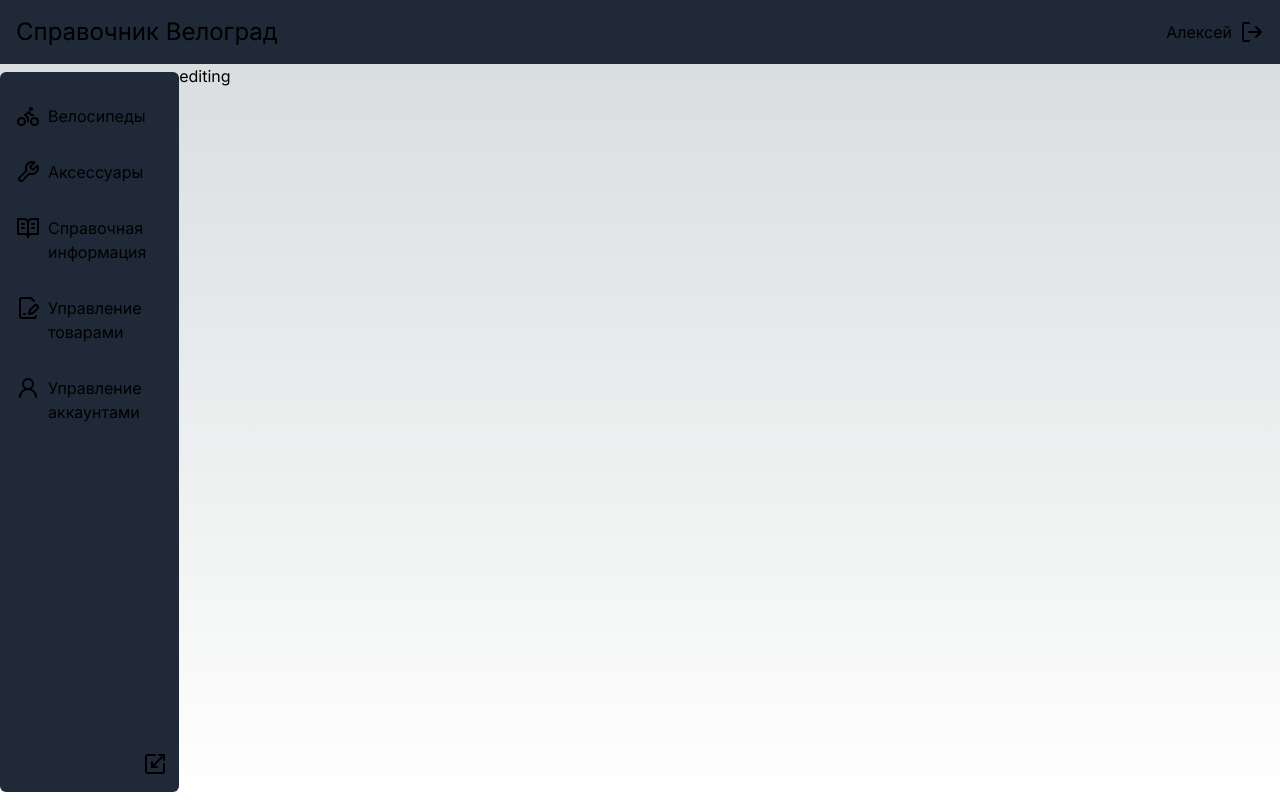
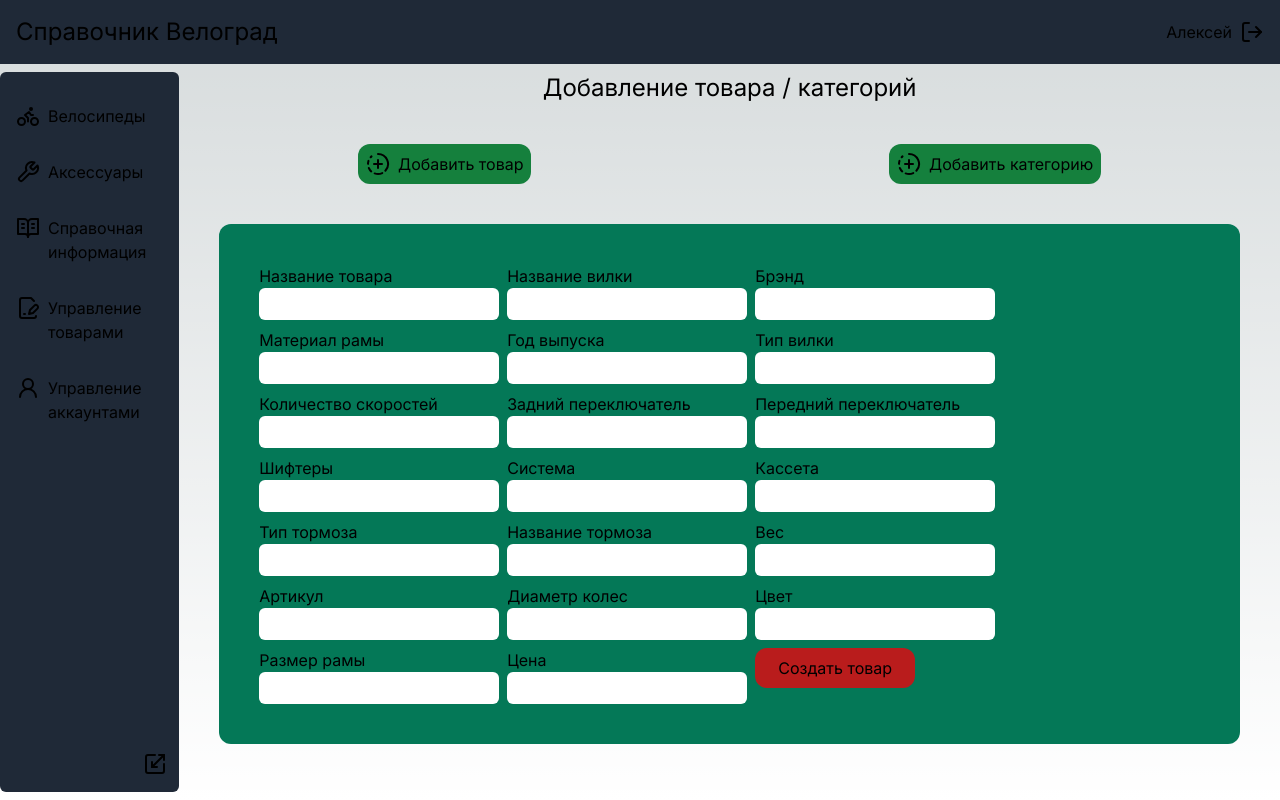
Before and after one commit to irandark/frontend-handbook-velograd, a Next.js app: page /editing in a window 1280 px wide. Built offline with nearby package versions, Linux system fonts and the light colour scheme.

Commit message:
fix product card, create form

```diff
--- a/package.json
+++ b/package.json
@@ -14,6 +14,7 @@
     "next": "14.1.0",
     "react": "^18",
     "react-dom": "^18",
+    "react-hook-form": "^7.50.1",
     "zustand": "^4.5.0"
   },
   "devDependencies": {
--- a/src/app/editing/page.tsx
+++ b/src/app/editing/page.tsx
@@ -1,7 +1,89 @@
+"use client";
+
+import { Tag } from "@/features/Tag";
+import { formFields } from "@/shared/lib/form-fields";
+import { CircleFadingPlus } from "lucide-react";
+import {
+    FieldErrors,
+    Path,
+    SubmitHandler,
+    UseFormRegister,
+    useForm,
+} from "react-hook-form";
+
+interface FormData {
+    name: string;
+    forkName: string;
+}
+
+type InputProps = {
+    title: string;
+    label: Path<FormData>;
+    register: UseFormRegister<FormData>;
+    required: boolean;
+};
+
 export default function Editing() {
+    const {
+        register,
+        handleSubmit,
+        formState: { errors },
+    } = useForm<FormData>();
+
+    const onSubmit: SubmitHandler<FormData> = (data) => {
+        console.log(data);
+    };
+
+    const Input = ({ title, label, register, required }: InputProps) => (
+        <div className="flex flex-col">
+            <label>{title}</label>
+            <input
+                {...register(label, { required })}
+                className="text-black w-60 rounded-md p-1"
+            />
+        </div>
+    );
     return (
         <div>
-            <h1>editing</h1>
+            <h1 className="text-2xl text-center mt-2">
+                Добавление товара / категорий
+            </h1>
+            <div className="flex justify-around mt-10">
+                <Tag
+                    className="flex gap-2 bg-green-700 p-2 rounded-xl hover:bg-green-900 cursor-pointer"
+                    iconLucide={<CircleFadingPlus />}
+                    name="Добавить товар"
+                />
+                <Tag
+                    className="flex gap-2 bg-green-700 p-2 rounded-xl hover:bg-green-900 cursor-pointer"
+                    iconLucide={<CircleFadingPlus />}
+                    name="Добавить категорию"
+                />
+            </div>
+
+            <form
+                onSubmit={handleSubmit(onSubmit)}
+                className="flex flex-wrap gap-2 m-10 p-10 bg-emerald-700 rounded-xl"
+            >
+                {/* FIXME: need correct types for formFields */}
+                {formFields.map(({ title, name, required }) => (
+                    <div key={title}>
+                        <Input
+                            title={title}
+                            label={name}
+                            register={register}
+                            required={required}
+                        />
+                        {errors[name] && <span>This field is required</span>}
+                    </div>
+                ))}
+                <button
+                    className="bg-red-700 p-2 rounded-xl hover:bg-red-900 cursor-pointer h-10 w-40"
+                    type="submit"
+                >
+                    Создать товар
+                </button>
+            </form>
         </div>
     );
 }
--- a/src/app/products/[categoryId]/page.tsx
+++ b/src/app/products/[categoryId]/page.tsx
@@ -4,6 +4,7 @@ import { Tag } from "@/features/Tag";
 import { useEffect, useState } from "react";
 import axios from "@/shared/api/axiosConfig";
 import { ProductCard } from "@/widgets/product-card";
+import { Product } from "@/widgets/product-card/ui/ProductCard";
 
 interface Subcategory {
     id: number;
@@ -23,8 +24,9 @@ export default function Products({
 
     const [activeSubcategoryId, setActiveSubcategoryId] = useState(0);
 
-    //FIXME: create type for products
-    const [products, setProducts] = useState<any[]>([]);
+    const [products, setProducts] = useState<Product[]>([]);
+
+    //BUG: не выбирается первый тэг по умлочанию и не отправляется запрос на сервер за товарами
 
     useEffect(() => {
         try {
@@ -35,7 +37,6 @@ export default function Products({
                 );
                 setActiveSubcategoryId(data[0].id);
                 setSubcategories(data);
-                getProducts(id);
             };
 
             getSubcategories(+categoryId);
@@ -49,11 +50,11 @@ export default function Products({
         getProducts(id);
     };
 
-    const getProducts = async (id: number) => {
+    const getProducts = async (subcategoryId: number) => {
         try {
             const { data } = await axios.post("products/filtered", {
-                categoryId: 1,
-                subcategoryIds: [2],
+                categoryId: +params.categoryId,
+                subcategoryIds: [subcategoryId],
                 orderDirection: "ASC",
             });
             setProducts(data);
@@ -61,6 +62,8 @@ export default function Products({
             console.log(error);
         }
     };
+
+    console.log("products page", products);
 
     return (
         <div>
@@ -79,34 +82,9 @@ export default function Products({
                 </ul>
             </nav>
             <div className="flex flex-wrap">
-                <ProductCard />
-                <ProductCard />
-                <ProductCard />
-                <ProductCard />
-                <ProductCard />
-                <ProductCard />
-                <ProductCard />
-                <ProductCard />
-                <ProductCard />
-                <ProductCard />
-                <ProductCard />
-                <ProductCard />
-                <ProductCard />
-                <ProductCard />
-                <ProductCard />
-                <ProductCard />
-                <ProductCard />
-                <ProductCard />
-                <ProductCard />
-                <ProductCard />
-                <ProductCard />
-                <ProductCard />
-                <ProductCard />
-                <ProductCard />
-                <ProductCard />
-                <ProductCard />
-                <ProductCard />
-                <ProductCard />
+                {products.map((product) => (
+                    <ProductCard product={product} />
+                ))}
             </div>
         </div>
     );
--- a/src/features/Tag/ui/Tag.tsx
+++ b/src/features/Tag/ui/Tag.tsx
@@ -1,13 +1,17 @@
+import { ReactNode } from "react";
+
 interface Tag {
     name: string;
     className?: string;
     onClick?: () => void;
+    iconLucide?: ReactNode;
 }
 
-export function Tag({ name, className, onClick }: Tag) {
+export function Tag({ name, className, onClick, iconLucide }: Tag) {
     return (
         <li onClick={onClick} className={className}>
-            {name}
+            {iconLucide ? iconLucide : ""}
+            <p>{name}</p>
         </li>
     );
 }
--- /dev/null
+++ b/src/shared/lib/form-fields.ts
@@ -0,0 +1,102 @@
+export const formFields = [
+    {
+        title: "Название товара",
+        name: "name",
+        required: true,
+    },
+    {
+        title: "Название вилки",
+        name: "forkName",
+        required: false,
+    },
+    {
+        title: "Брэнд",
+        name: "brand",
+        required: false,
+    },
+    {
+        title: "Материал рамы",
+        name: "frameMaterial",
+        required: false,
+    },
+    {
+        title: "Год выпуска",
+        name: "modelYear",
+        required: false,
+    },
+    {
+        title: "Тип вилки",
+        name: "forkType",
+        required: false,
+    },
+    {
+        title: "Количество скоростей",
+        name: "numberOfSpeeds",
+        required: false,
+    },
+    {
+        title: "Задний переключатель",
+        name: "rearDerailleur",
+        required: false,
+    },
+    {
+        title: "Передний переключатель",
+        name: "frontDerailleur",
+        required: false,
+    },
+    {
+        title: "Шифтеры",
+        name: "shifters",
+        required: false,
+    },
+    {
+        title: "Система",
+        name: "system",
+        required: false,
+    },
+    {
+        title: "Кассета",
+        name: "cassette",
+        required: false,
+    },
+    {
+        title: "Тип тормоза",
+        name: "brakeType",
+        required: false,
+    },
+    {
+        title: "Название тормоза",
+        name: "brakeName",
+        required: false,
+    },
+    {
+        title: "Вес",
+        name: "weight",
+        required: false,
+    },
+    {
+        title: "Артикул",
+        name: "article",
+        required: false,
+    },
+    {
+        title: "Диаметр колес",
+        name: "wheelDiameter",
+        required: false,
+    },
+    {
+        title: "Цвет",
+        name: "color",
+        required: false,
+    },
+    {
+        title: "Размер рамы",
+        name: "frameSize",
+        required: false,
+    },
+    {
+        title: "Цена",
+        name: "price",
+        required: false,
+    },
+];
--- a/src/widgets/product-card/ui/ProductCard.tsx
+++ b/src/widgets/product-card/ui/ProductCard.tsx
@@ -1,17 +1,89 @@
-export const ProductCard = () => {
+import { FC } from "react";
+
+interface ProductVariant {
+    photos?: string[];
+    id: number;
+    article: string;
+    wheelDiameter?: string;
+    color?: string;
+    frameSize?: string;
+    price: number;
+    stockItems?: any[]; //FIXME:Здесь следует уточнить тип данных для элементов в stockItems
+}
+
+export interface Product {
+    id: number;
+    name?: string;
+    brand?: string;
+    frameMaterial?: string;
+    modelYear?: number;
+    forkType?: string;
+    forkName?: string;
+    numberOfSpeeds?: string;
+    rearDerailleur?: string;
+    frontDerailleur?: string;
+    shifters?: string;
+    system?: string;
+    cassette?: string;
+    brakeType?: string;
+    brakeName?: string;
+    weight?: number;
+    productVariants?: ProductVariant[];
+}
+
+export const ProductCard = ({ product }: { product: Product }) => {
+    const {
+        name,
+        productVariants,
+        frameMaterial,
+        forkType,
+        forkName,
+        frontDerailleur,
+        rearDerailleur,
+        brakeType,
+    } = product;
     return (
-        <div className="w-72 h-96 bg-red-400 rounded-xl p-2 m-2">
-            <h1>Название товара</h1>
-            <div className="w-32 h-32 bg-orange-300 rounded-2xl">фото</div>
-            <div>articul</div>
-            <div>material ramp</div>
-            <div>тип вилки</div>
-            <div>вилка</div>
-            <div>передняя трансм</div>
-            <div>задняя трансм</div>
-            <div>тип тормоза</div>
-            <div>наличие</div>
-            <div>цена</div>
+        <div className="w-72 min-h-96 bg-red-400 rounded-xl p-2 m-2">
+            <p className="text-xl text-center p-2">{name}</p>
+            <div className="w-32 h-32 bg-orange-300 rounded-2xl m-auto">
+                {productVariants && productVariants[0].photos}
+            </div>
+            <div className="flex justify-between">
+                <p>артикул:</p>
+                <p>{productVariants && productVariants[0].article}</p>
+            </div>
+            <div className="flex justify-between">
+                <p>рама</p>
+                <p>{frameMaterial}</p>
+            </div>
+            <div className="flex justify-between">
+                <p>тип вилки</p>
+                <p>{forkType}</p>
+            </div>
+            <div className="flex justify-between">
+                <p>вилка</p>
+                <p>{forkName}</p>
+            </div>
+            <div className="flex justify-between">
+                <p>пер. тр.</p>
+                <p>{frontDerailleur}</p>
+            </div>
+            <div className="flex justify-between">
+                <p>здн. тр.</p>
+                <p>{rearDerailleur}</p>
+            </div>
+            <div className="flex justify-between">
+                <p>тип торм.</p>
+                <p>{brakeType}</p>
+            </div>
+            <div className="flex justify-between">
+                <p>наличие шт</p>
+                <p>наличие</p>
+            </div>
+            <div className="flex justify-between">
+                <p>цена</p>
+                <p>{productVariants && productVariants[0].price}</p>
+            </div>
         </div>
     );
 };
```
Also changed, not shown: 1 other file (tests, documents, lock files or other folders).
